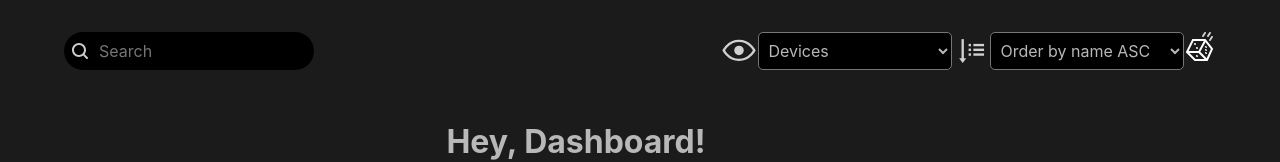
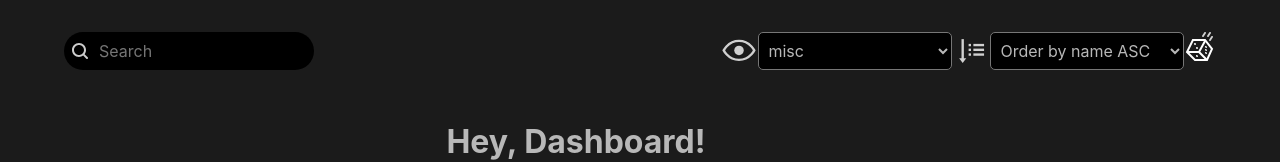
Before and after one commit to danibeam/voicemod-frontend, a React (Create React App) app: page / in a window 1280 px wide. Shown: the top 162 px of the page. Built offline with nearby package versions, Linux system fonts and the light colour scheme.

Commit message:
Get tags from voices JSON
Now the Filter for selecting the tag is getting the list of available tags from Redux (original Voices.json)

```diff
--- a/src/components/Filter/index.js
+++ b/src/components/Filter/index.js
@@ -1,13 +1,15 @@
+import PropTypes from 'prop-types';
 import React from 'react';
-import Tags from 'services/tags';
+import { connect } from 'react-redux';
 import './style.scss';
 
-function Filter() {
+function Filter(props) {
+  const { tags } = props;
   return (
     <div className="container">
       <img alt="Filter" src="assets/filter.svg" />
       <select className="dropdown">
-        {Tags.map((tag) => (
+        {tags.map((tag) => (
           <option className="dropdown-option">{tag}</option>
         ))}
       </select>
@@ -15,4 +17,14 @@ function Filter() {
   );
 }
 
-export default Filter;
+Filter.propTypes = {
+  tags: PropTypes.arrayOf(PropTypes.string).isRequired,
+};
+
+const mapStateToProps = (state) => ({
+  tags: state.tags,
+});
+
+const mapDispatchToProps = {};
+
+export default connect(mapStateToProps, mapDispatchToProps)(Filter);
--- a/src/services/tags.js
+++ b/src/services/tags.js
@@ -1,11 +1,4 @@
-const Tags = [
-  'Devices',
-  'misc',
-  'character',
-  'sing',
-  'human',
-  'environment',
-  'robotic',
-];
-
-export default Tags;
+export default function getTagsFromVoices(voices) {
+  const tags = voices.flatMap((voice) => voice.tags);
+  return [...new Set(tags)];
+}
--- a/src/store/reducer.js
+++ b/src/store/reducer.js
@@ -1,3 +1,4 @@
+import getTagsFromVoices from 'services/tags';
 import * as actionTypes from './actions';
 
 const voicesRaw = require('../voices.json');
@@ -5,6 +6,7 @@ const voicesRaw = require('../voices.json');
 const initialState = {
   count: 0,
   voices: voicesRaw,
+  tags: getTagsFromVoices(voicesRaw),
 };
 
 const reducer = (state = initialState, action) => {
```
